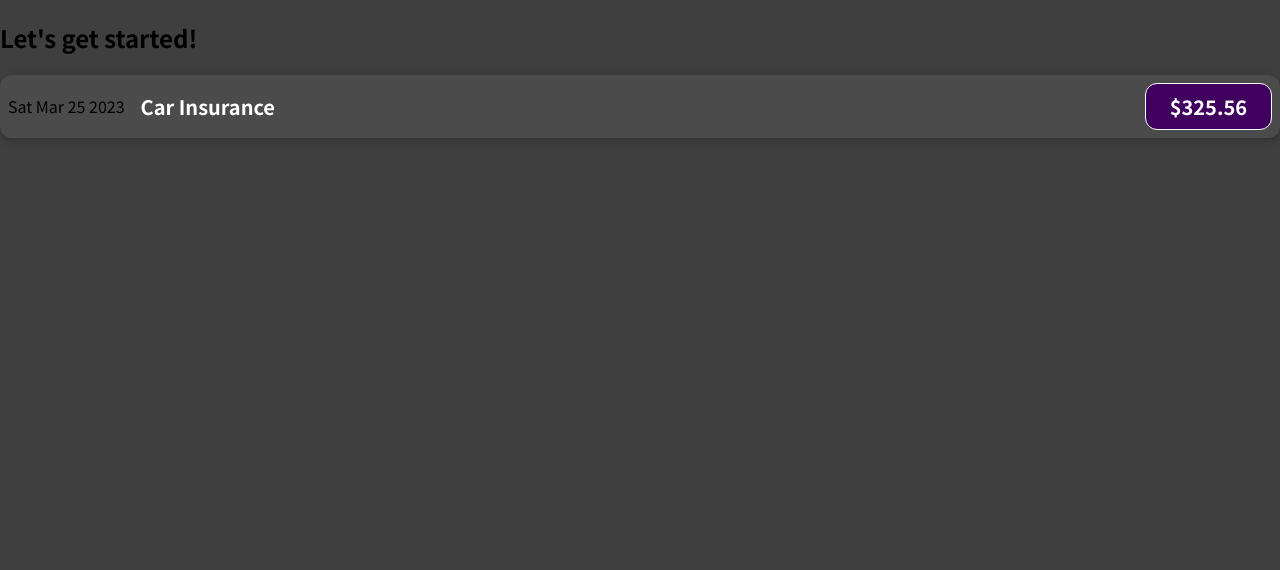
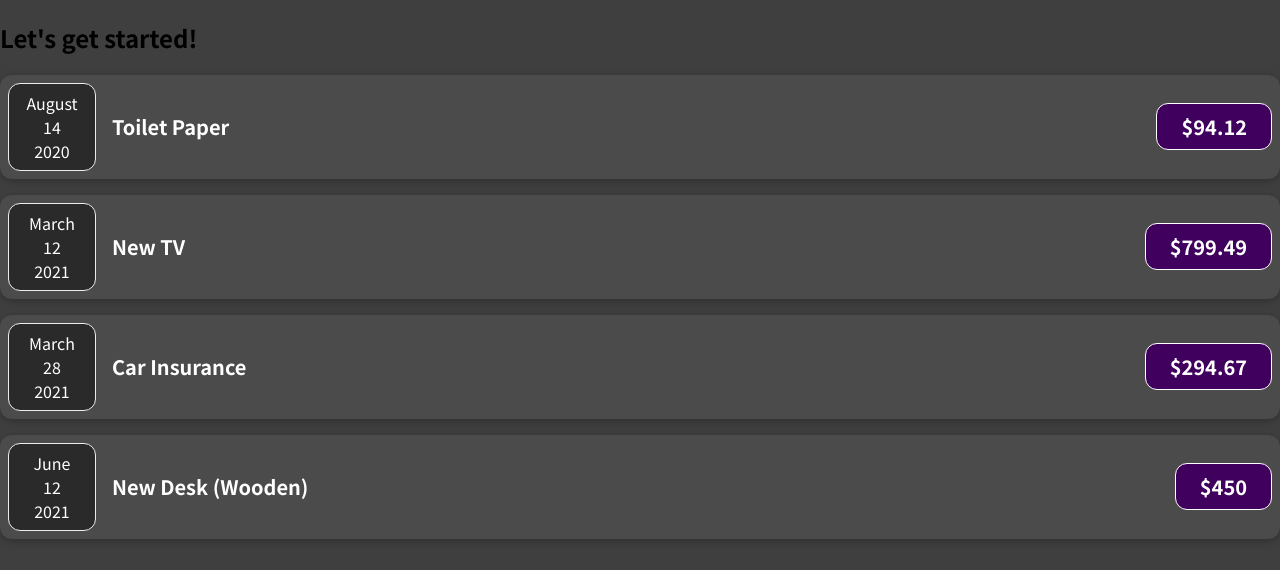
Before and after one commit to IsmayelAlam/practice_react, a JavaScript app in the folder react-course01/: page / in a window 1280 px wide. Shown: the top 570 px of the page. Built offline with nearby package versions, Linux system fonts and the light colour scheme.

Commit message:
add new components

```diff
--- a/react-course01/src/App.js
+++ b/react-course01/src/App.js
@@ -1,10 +1,51 @@
 import ExpenseItem from "./components/ExpenseItem";
 
 function App() {
+  const expense = [
+    {
+      id: "e1",
+      title: "Toilet Paper",
+      amount: 94.12,
+      date: new Date(2020, 7, 14),
+    },
+    { id: "e2", title: "New TV", amount: 799.49, date: new Date(2021, 2, 12) },
+    {
+      id: "e3",
+      title: "Car Insurance",
+      amount: 294.67,
+      date: new Date(2021, 2, 28),
+    },
+    {
+      id: "e4",
+      title: "New Desk (Wooden)",
+      amount: 450,
+      date: new Date(2021, 5, 12),
+    },
+  ];
+
   return (
     <div>
       <h2>Let's get started!</h2>
-      <ExpenseItem></ExpenseItem>
+      <ExpenseItem
+        title={expense[0].title}
+        amount={expense[0].amount}
+        date={expense[0].date}
+      ></ExpenseItem>
+      <ExpenseItem
+        title={expense[1].title}
+        amount={expense[1].amount}
+        date={expense[1].date}
+      ></ExpenseItem>
+      <ExpenseItem
+        title={expense[2].title}
+        amount={expense[2].amount}
+        date={expense[2].date}
+      ></ExpenseItem>
+      <ExpenseItem
+        title={expense[3].title}
+        amount={expense[3].amount}
+        date={expense[3].date}
+      ></ExpenseItem>
     </div>
   );
 }
--- /dev/null
+++ b/react-course01/src/components/ExpenseDate.css
@@ -0,0 +1,26 @@
+.expense-date {
+  display: flex;
+  flex-direction: column;
+  width: 5.5rem;
+  height: 5.5rem;
+  border: 1px solid #ececec;
+  background-color: #2a2a2a;
+  color: white;
+  border-radius: 12px;
+  align-items: center;
+  justify-content: center;
+}
+
+.expense-date__month {
+  font-size: 0.75rem;
+  font-weight: bold;
+}
+
+.expense-date__year {
+  font-size: 0.75rem;
+}
+
+.expense-date__day {
+  font-size: 1.5rem;
+  font-weight: bold;
+}
--- /dev/null
+++ b/react-course01/src/components/ExpenseDate.js
@@ -0,0 +1,17 @@
+import "./ExpenseDate.css";
+
+function ExpenseDate(props) {
+  const month = props.date.toLocaleString("en-US", { month: "long" });
+  const day = props.date.toLocaleString("en-US", { day: "2-digit" });
+  const year = props.date.getFullYear();
+
+  return (
+    <div className="expense-date">
+      <div>{month}</div>
+      <div>{day}</div>
+      <div>{year}</div>
+    </div>
+  );
+}
+
+export default ExpenseDate;
--- a/react-course01/src/components/ExpenseItem.js
+++ b/react-course01/src/components/ExpenseItem.js
@@ -1,16 +1,13 @@
 import "./ExpenseItem.css";
+import ExpenseDate from "./ExpenseDate";
 
-function ExpenseItem() {
-  const expenseDate = new Date(2023, 2, 25);
-  const expenseTitle = "Car Insurance";
-  const expenseAmount = 325.56;
-
+function ExpenseItem(props) {
   return (
     <div className="expense-item">
-      <div>{expenseDate.toDateString()}</div>
+      <ExpenseDate date={props.date} />
       <div className="expense-item__description">
-        <h2>{expenseTitle}</h2>
-        <div className="expense-item__price">${expenseAmount}</div>
+        <h2>{props.title}</h2>
+        <div className="expense-item__price">${props.amount}</div>
       </div>
     </div>
   );
```
